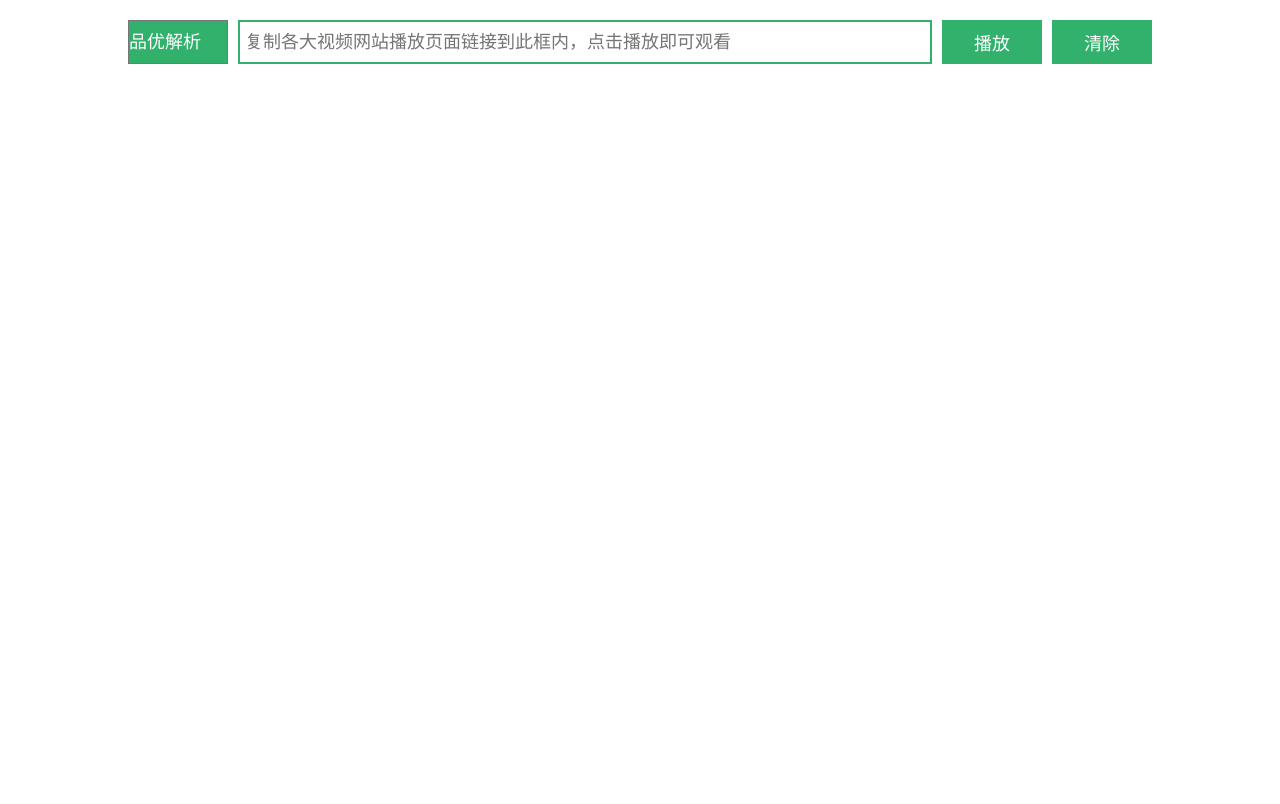
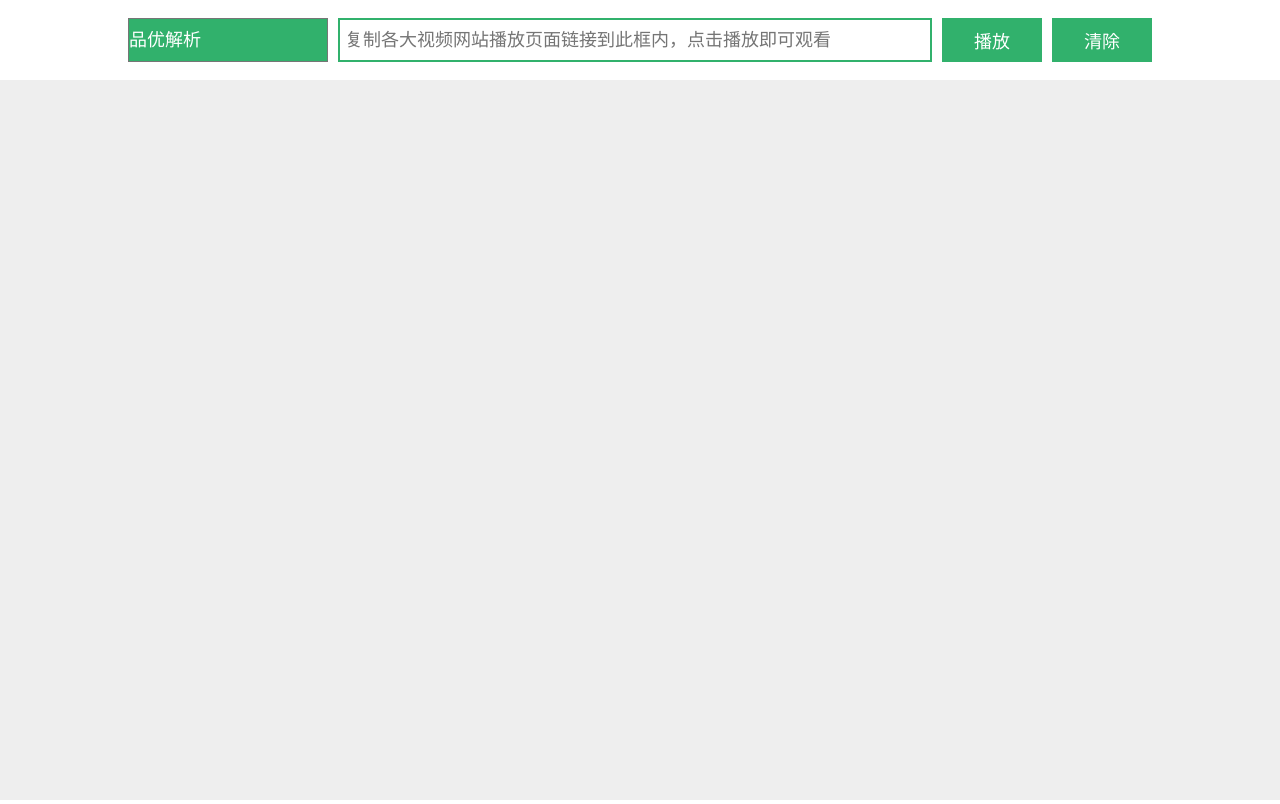
Before and after one commit to xinconan/VIPlayer, a plain HTML site: page docs/index.html in a window 1280 px wide. Drawn offline with Linux system fonts and the light colour scheme.

Commit message:
style: change style

```diff
--- a/docs/index.html
+++ b/docs/index.html
@@ -11,6 +11,9 @@
     padding: 0;
     width: 100%;
     height: 100%;
+  }
+  *{
+    box-sizing: border-box;
   }
   .flex{
     display: flex;
@@ -39,7 +42,8 @@
     background: #31B16C;
     color: #fff;
     font-size: 18px;
-    width: 100px;
+    height: 44px;
+    width: 200px;
     -webkit-appearance: none;
     margin-right: 10px;
   }
@@ -52,20 +56,21 @@
     outline: none;
     font-size: 18px;
     padding: 5px;
+    height: 44px;
   }
   </style>
 </head>
 <body>
   <section class="flex flex-column" style="width: 100%;height: 100%;">
-    <header>
-      <div class="flex" style="width: 80%;margin: 20px auto;">
+    <header style="height: 80px;display: flex;align-items: center;">
+      <div class="flex" style="width: 80%;margin: 0 auto;">
         <select name="channel" id="channel"></select>
         <input class="flex-item" id="videoInput" type="text" placeholder="复制各大视频网站播放页面链接到此框内，点击播放即可观看">
-        <button class="btn" onclick="doPlay()">播放</button>
-        <button class="btn">清除</button>
+        <button class="btn" type="button" onclick="doPlay()">播放</button>
+        <button class="btn" type="button" onclick="doClear()">清除</button>
       </div>
     </header>
-    <div class="flex-item">
+    <div class="flex-item" style="background: #eee;">
       <iframe src="" frameborder="0" id="play" scrolling="no" style="width:100%;height: 100%;"></iframe>
     </div>
   </section>
@@ -81,16 +86,20 @@
     let mySelect = document.getElementById('channel')
     mySelect.innerHTML = optHtml;
   });
+  const vInput = document.getElementById('videoInput');
 
   function doPlay(){
     let mySelect = document.getElementById('channel')
     let url = mySelect.options[mySelect.selectedIndex].value
-    let videoUrl = document.getElementById('videoInput').value
+    let videoUrl = vInput.value
     if (videoUrl.trim()) {
       let play = document.getElementById('play')
       play.src = url + videoUrl;
     }
   }
+  function doClear(){
+    vInput.value = ''
+  }
   </script>
 </body>
 </html>
```
